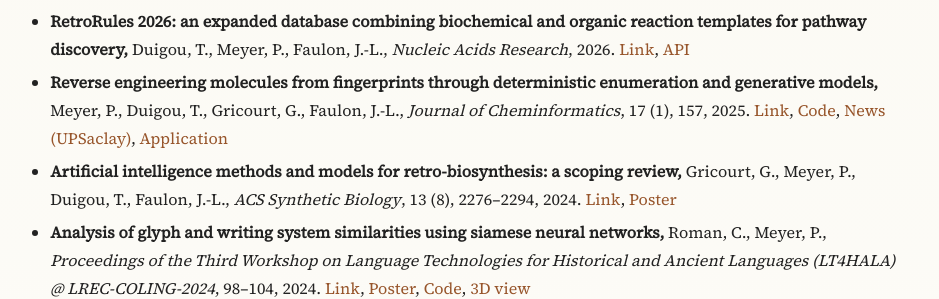
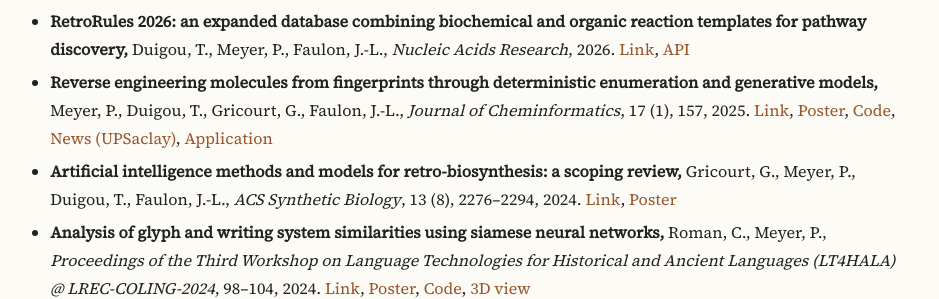
Before and after one commit to PhilippeMeyer68/philippemeyer68.github.io, a Jekyll site: the page built from index.md, in a window 1280 px wide and 900 px high, scrolled down 654 px. Shown: the part 161-460 px from the top of the window, without its empty margins (169-1108 px from the left). Built offline with Jekyll 4.4.1, drawn with Linux system fonts in a browser that asks for light colours.

Commit message:
feat: reverse engineering poster

```diff
--- a/index.md
+++ b/index.md
@@ -71,7 +71,7 @@ title: "Home"
   <strong>Reverse engineering molecules from fingerprints through deterministic enumeration and generative models, </strong>
   Meyer, P., Duigou, T., Gricourt, G., Faulon, J.-L.,
   <em>Journal of Cheminformatics</em>, 17 (1), 157, 2025.
-  <a href="https://doi.org/10.1186/s13321-025-01074-5" target="_blank" rel="noopener">Link</a>, <a href="https://github.com/brsynth/molecule-signature" target="_blank" rel="noopener">Code</a>, <a href="https://sco.lt/4xKTbM" target="_blank" rel="noopener">News (UPSaclay)</a>, <a href="https://philippemeyer68.pythonanywhere.com" target="_blank" rel="noopener">Application</a>
+  <a href="https://doi.org/10.1186/s13321-025-01074-5" target="_blank" rel="noopener">Link</a>, <a href="https://hal.science/hal-05599071/" target="_blank" rel="noopener">Poster</a>, <a href="https://github.com/brsynth/molecule-signature" target="_blank" rel="noopener">Code</a>, <a href="https://sco.lt/4xKTbM" target="_blank" rel="noopener">News (UPSaclay)</a>, <a href="https://philippemeyer68.pythonanywhere.com" target="_blank" rel="noopener">Application</a>
 </li>
 
 <li>
```
